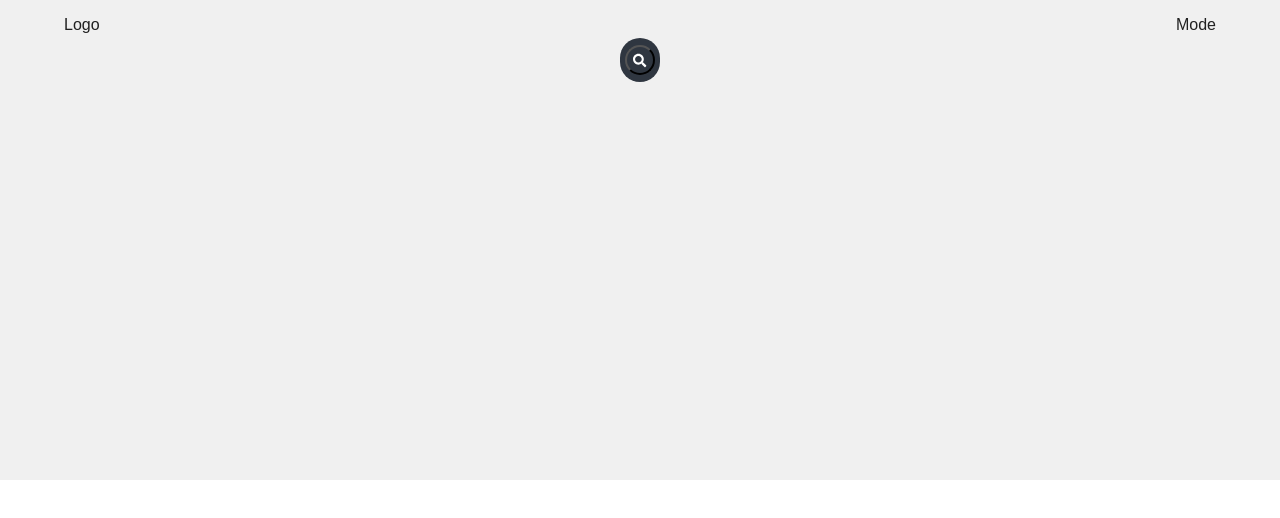
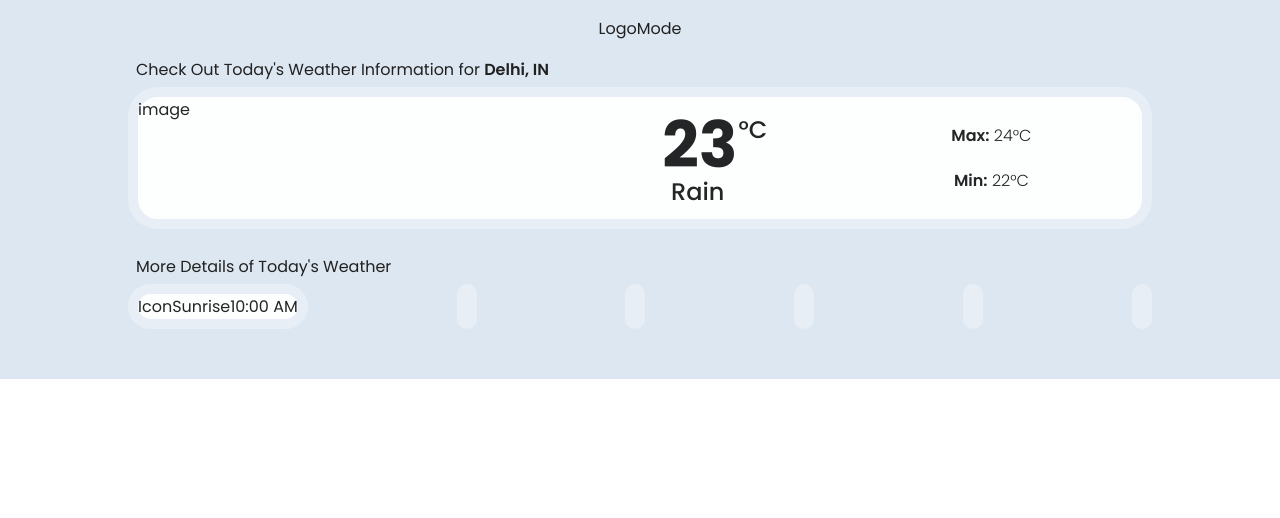
Before and after one commit to AnmolSinghSodlan/weather-app, a React (Vite) app: page / in a window 1280 px wide. Shown: the top 518 px of the page. Built offline with nearby package versions, Linux system fonts and the light colour scheme.

Commit message:
Added Weather Details

```diff
--- /dev/null
+++ b/src/App.css
@@ -0,0 +1,5 @@
+.app {
+  display: flex;
+  flex-direction: column;
+  align-items: center;
+}
--- a/src/App.jsx
+++ b/src/App.jsx
@@ -1,9 +1,14 @@
 import Header from "./components/Header/Header";
+import WeatherToday from "./components/WeatherToday/WeatherToday";
+import "./App.css";
+import MoreDetails from "./components/MoreDetails/MoreDetails";
 
 function App() {
   return (
-    <main>
+    <main className="app">
       <Header />
+      <WeatherToday />
+      <MoreDetails />
     </main>
   );
 }
--- a/src/components/Header/Header.jsx
+++ b/src/components/Header/Header.jsx
@@ -7,7 +7,7 @@ function Header() {
   return (
     <header className={styles.header}>
       <Logo />
-      <SearchBar />
+      {/* <SearchBar /> */}
       <ViewMode />
     </header>
   );
--- /dev/null
+++ b/src/components/MoreDetails/MoreDetails.jsx
@@ -0,0 +1,23 @@
+import styles from "./MoreDetails.module.css";
+
+function MoreDetails() {
+  return (
+    <div className={styles.app}>
+      <p className={styles.heading}>More Details of Today's Weather</p>
+      <div className={styles.ui}>
+        <div className={styles.box}>
+          <div>Icon</div>
+          <p>Sunrise</p>
+          <p>10:00 AM</p>
+        </div>
+        <div className={styles.box}></div>
+        <div className={styles.box}></div>
+        <div className={styles.box}></div>
+        <div className={styles.box}></div>
+        <div className={styles.box}></div>
+      </div>
+    </div>
+  );
+}
+
+export default MoreDetails;
--- /dev/null
+++ b/src/components/MoreDetails/MoreDetails.module.css
@@ -0,0 +1,24 @@
+.app {
+  width: 80%;
+  height: auto;
+  margin-top: 25px;
+}
+
+.heading {
+  margin: 0 0 5px 8px;
+  font-weight: 400;
+}
+
+.ui {
+  display: flex;
+  flex-flow: row wrap;
+  justify-content: space-between;
+}
+
+.box {
+  display: flex;
+  border-radius: 30px;
+  border: 10px solid #e7eef6;
+  background-color: #fdfffe;
+  color: #242527;
+}
--- /dev/null
+++ b/src/components/WeatherToday/WeatherToday.jsx
@@ -0,0 +1,35 @@
+import styles from "./WeatherToday.module.css";
+
+function WeatherToday() {
+  return (
+    <div className={styles.app}>
+      <p className={styles.heading}>
+        Check Out Today's Weather Information for{" "}
+        <span className={styles.bold}>Delhi, IN</span>
+      </p>
+      <div className={styles.ui}>
+        <div className={styles.image}>image</div>
+        <div className={styles.details}>
+          <div className={styles.temp}>
+            23<span className={styles.degree}>°C</span>
+          </div>
+          <div className={styles.desc}>Rain</div>
+        </div>
+        <div className={styles.sun}>
+          <div className={styles.minmax}>
+            <p>
+              <span className={styles.bold}>Max:</span> 24°C
+            </p>
+          </div>
+          <div className={styles.minmax}>
+            <p>
+              <span className={styles.bold}>Min:</span> 22°C
+            </p>
+          </div>
+        </div>
+      </div>
+    </div>
+  );
+}
+
+export default WeatherToday;
--- /dev/null
+++ b/src/components/WeatherToday/WeatherToday.module.css
@@ -0,0 +1,64 @@
+.app {
+  width: 80%;
+  height: auto;
+}
+
+.heading {
+  margin: 0 0 5px 8px;
+  font-weight: 400;
+}
+
+.ui {
+  width: 100%;
+  height: auto;
+  border-radius: 30px;
+  border: 10px solid #e7eef6;
+  background-color: #fdfffe;
+  color: #242527;
+
+  display: grid;
+  grid-template-columns: 40% 35% 25%;
+}
+
+.image {
+}
+
+.details,
+.sun {
+  display: flex;
+  flex-direction: column;
+  align-items: center;
+  justify-content: center;
+}
+
+.temp {
+  font-size: 64px;
+  font-weight: 700;
+  display: flex;
+  align-items: flex-start;
+}
+
+.degree {
+  margin: 15px 1px;
+  font-size: 24px;
+  font-weight: 500;
+}
+
+.desc {
+  font-size: 24px;
+  font-weight: 500;
+  margin: -18px 10% 10px 0;
+}
+
+.sun {
+  margin-right: 20%;
+}
+
+.minmax {
+  margin: 10px 0;
+  font-weight: 300;
+}
+
+.bold {
+  font-weight: 600;
+}
--- a/src/index.css
+++ b/src/index.css
@@ -1,6 +1,9 @@
+@import url("https://fonts.googleapis.com/css2?family=Poppins:wght@300;400;500;600;700&display=swap");
+
 :root {
-  --color-background: #f0f0f0;
+  --color-background: #dde7f1;
   --color-text: #212121;
+  --gradient-background: linear-gradient(to right, #8af0f2, #80e3f8);
   /* --color-box: #1f2123;
   --color-blue: #3fa0ef; */
 }
@@ -13,8 +16,9 @@
 
 main {
   width: 100%;
-  height: 30rem;
-  font-family: "Quicksand", sans-serif;
+  height: auto;
+  padding-bottom: 50px;
+  font-family: "Poppins", sans-serif;
   background-color: var(--color-background);
   color: var(--color-text);
 }
```
